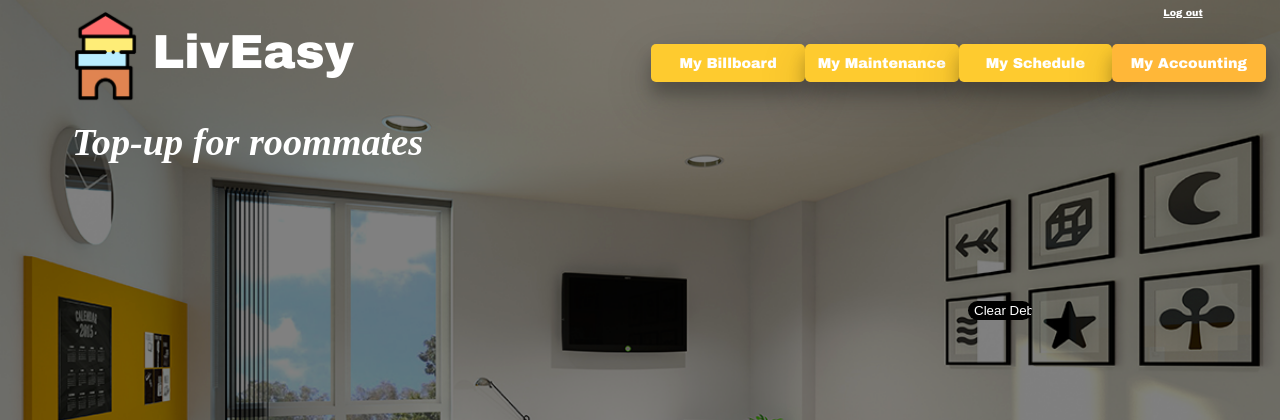
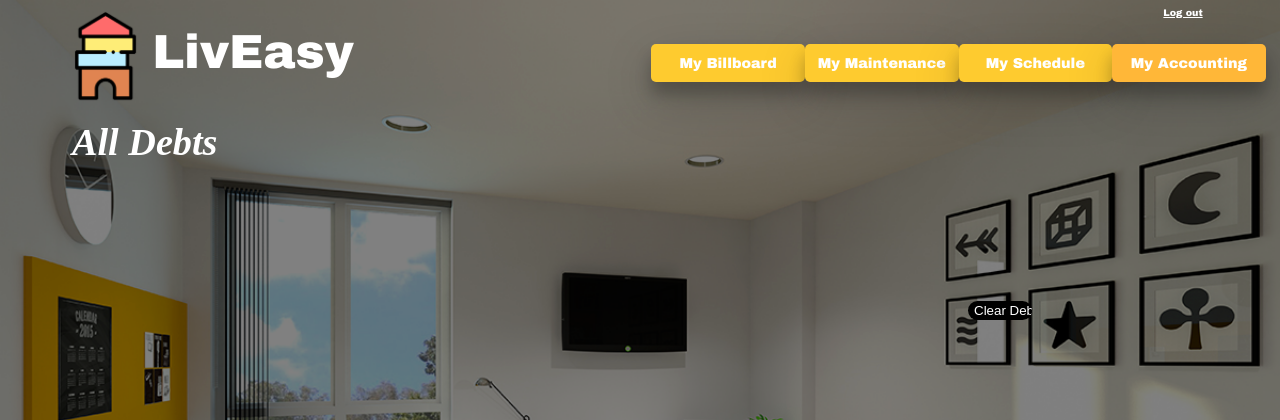
Before and after one commit to S1lhouette/LivEasy, a PHP site: page /html/clearBill.php in a window 1280 px wide. Shown: the top 420 px of the page. Run offline with PHP 8.4, Linux system fonts and the light colour scheme; the visitor is signed in with stand-in values (Sample User, id 1); data that the repository does not hold is empty.

Commit message:
前端 finance更新

```diff
--- a/css/topup.css
+++ b/css/topup.css
@@ -164,3 +164,7 @@ html{
     font-weight: bolder;
     font-family: "Arial Bold";
 }
+
+#topupTable tr{
+  margin:5%;
+}
--- a/html/clearBill.php
+++ b/html/clearBill.php
@@ -58,7 +58,7 @@ if(isset($_POST['topup'])){
     </div>
 </head>
 <body id="background">
-<div id="tinyTitle">Top-up for roommates</div>
+<div id="tinyTitle">All Debts</div>
 <form id="topupForm" onsubmit="return myCheck()" action="clearBill.php" method="post" name="topupForm">
 <table id="topupTable">
   <?php
```
